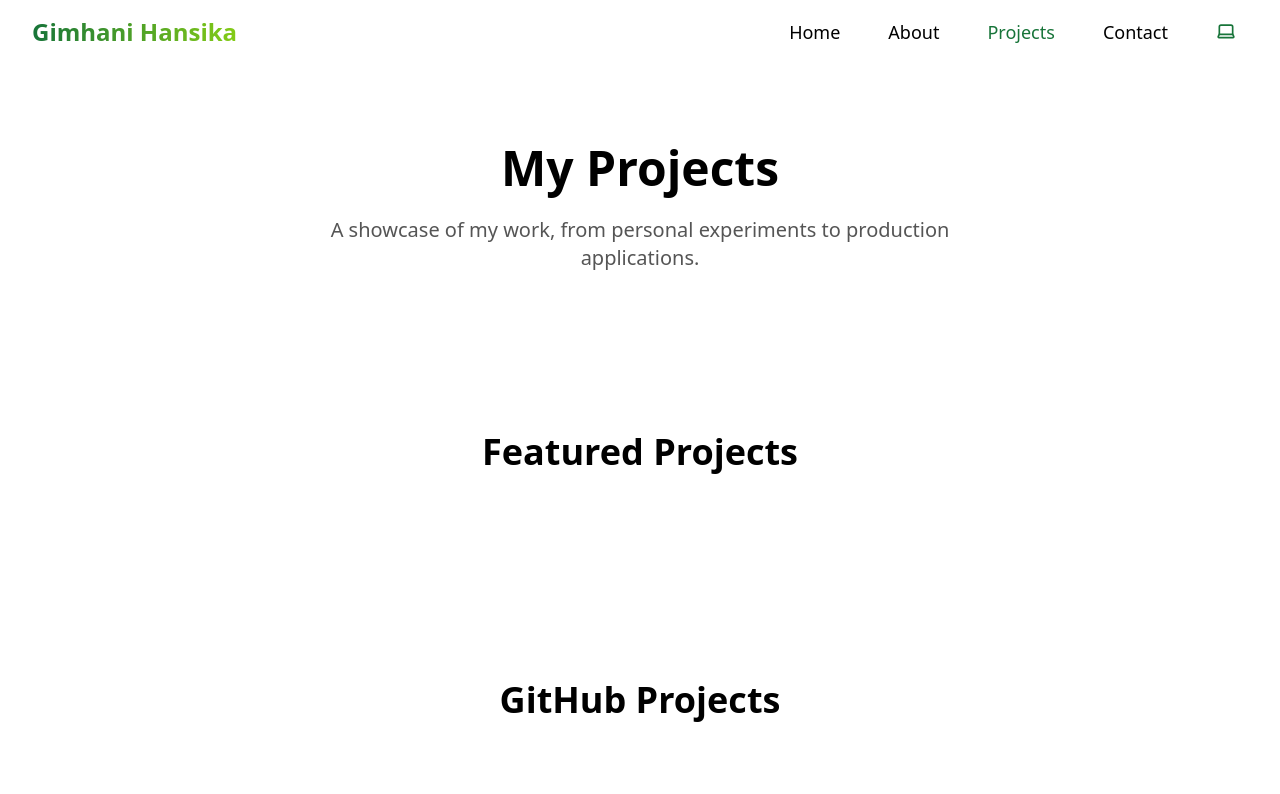
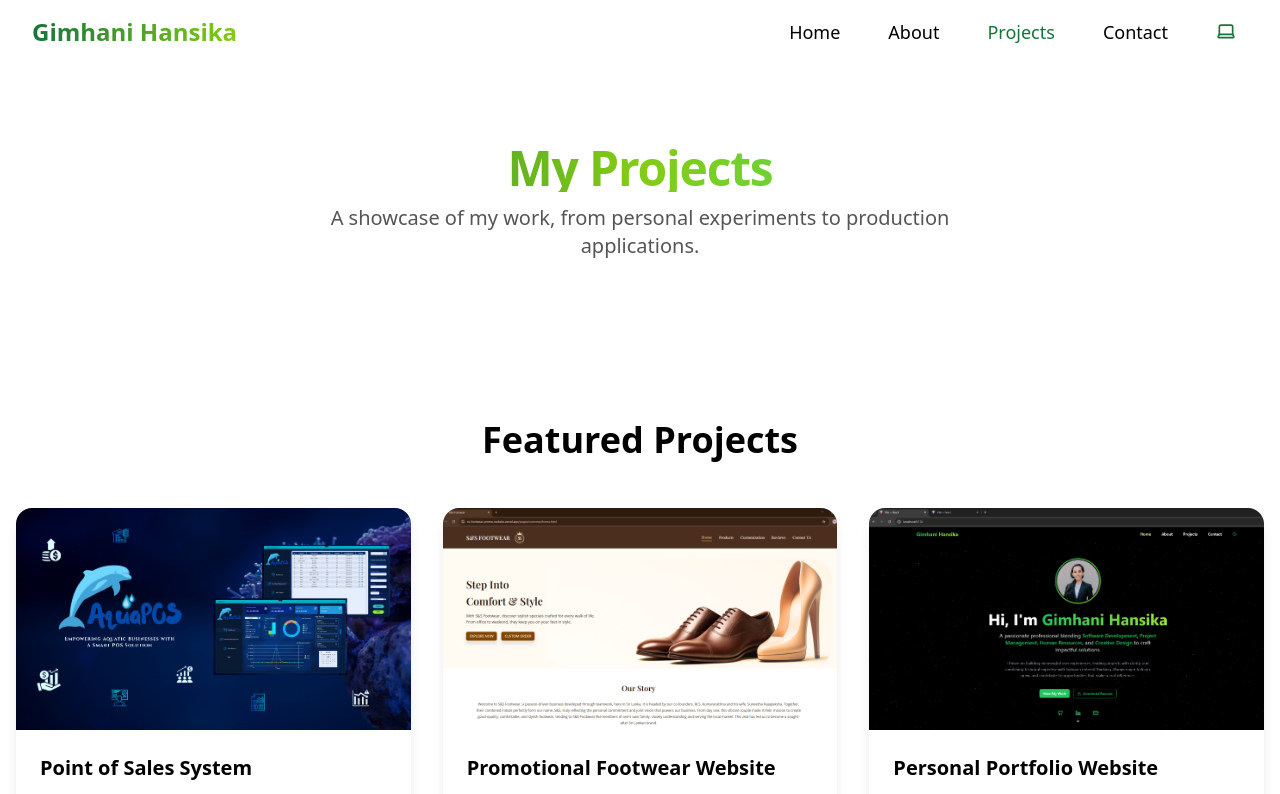
Before and after one commit to ICT-Courses/ict2233-ca-02-Hansi-Umayangani, a React (Vite) app: page /projects in a window 1280 px wide. Shown: the top 794 px of the page. Built offline with nearby package versions, Linux system fonts and the light colour scheme.

Commit message:
Add missing return to render project cards
- Fixed ProjectCard.jsx to include a return statement for JSX
- Ensures both FeaturedProjects and GitHubProjects display correctly
- Previously, cards were not rendering due to missing return

```diff
--- a/src/components/ProjectCard.jsx
+++ b/src/components/ProjectCard.jsx
@@ -1,8 +1,9 @@
-"use client";
+"use client"
 
 import { motion } from "framer-motion";
 
 export function ProjectCard({ project }) {
+    return (
     <motion.div
         whileHover={{ scale: 1.03 }}
         className="bg-white/10 dark:bg-black/30 backdrop-blur-md rounded-2xl shadow-lg overflow-hidden flex flex-col"
@@ -49,4 +50,5 @@ export function ProjectCard({ project }) {
         </div>
         </div>
     </motion.div>
+    );
 }
--- a/src/components/ProjectsHero.jsx
+++ b/src/components/ProjectsHero.jsx
@@ -12,7 +12,9 @@ export function ProjectsHero() {
             animate={{ opacity: 1, y: 0 }}
             transition={{ duration: 0.6 }}
             >
-            <h1 className="text-4xl md:text-5xl font-bold mb-6 text-[var(--hero-heading)]">
+            <h1 className="text-4xl md:text-5xl font-extrabold tracking-tight mb-3
+                       bg-gradient-to-r from-[var(--primary)] via-[var(--secondary)] to-[var(--tertiary)]
+                       bg-clip-text text-transparent">
                 My Projects
             </h1>
             <p className="text-xl text-[var(--hero-paragraph)] max-w-2xl mx-auto">
--- a/src/data/Projects.js
+++ b/src/data/Projects.js
@@ -16,14 +16,6 @@ export const featuredProjects = [
     codeLink: "#",
     },
     {
-    title: "Pawfect Home Pet Adoption Center",
-    description:
-        "A website for a pet adoption center, enabling users to view adoptable pets and learn about adoption procedures.",
-    image: "src/assets/Projects_Snapshots/Pawfect_Home_Web.png",
-    demoLink: "#",
-    codeLink: "#",
-    },
-    {
     title: "Personal Portfolio Website",
     description:
         "My personal portfolio showcasing my projects, skills, and experience in a modern and responsive design.",
```
